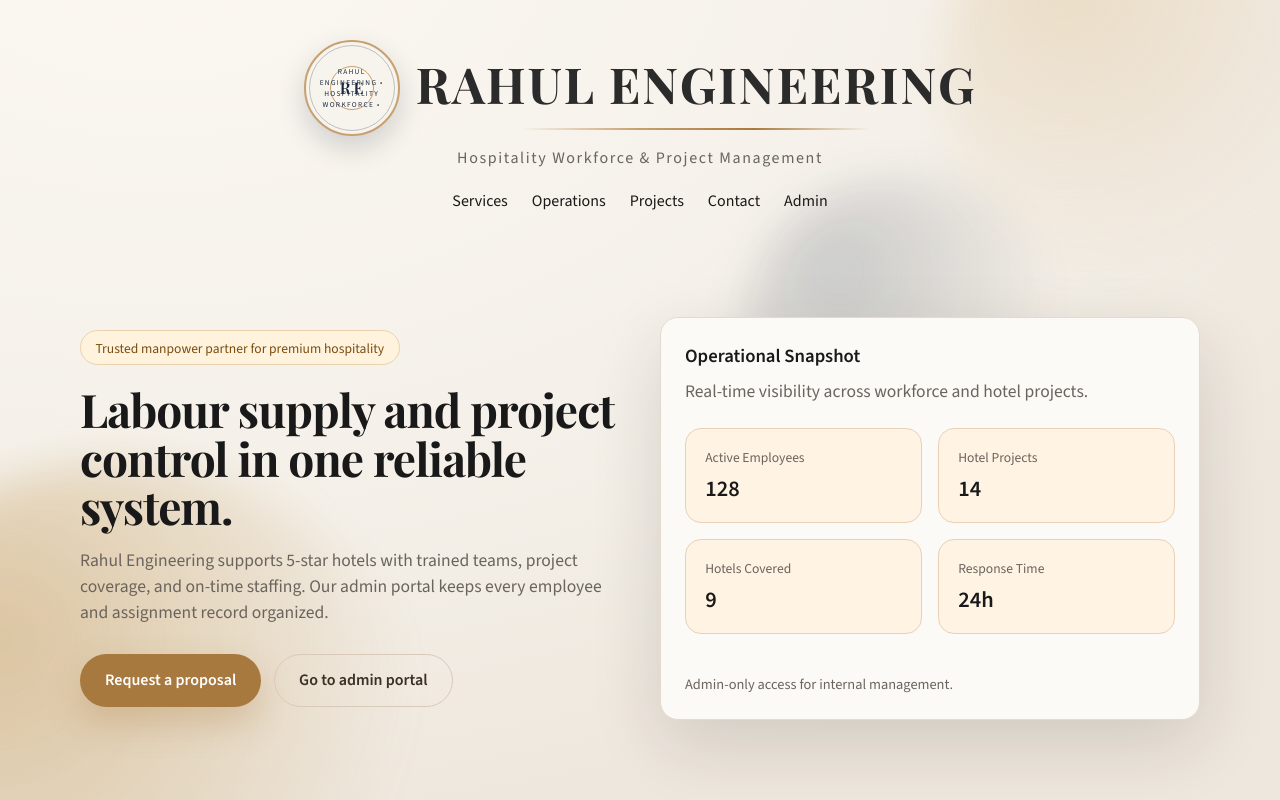
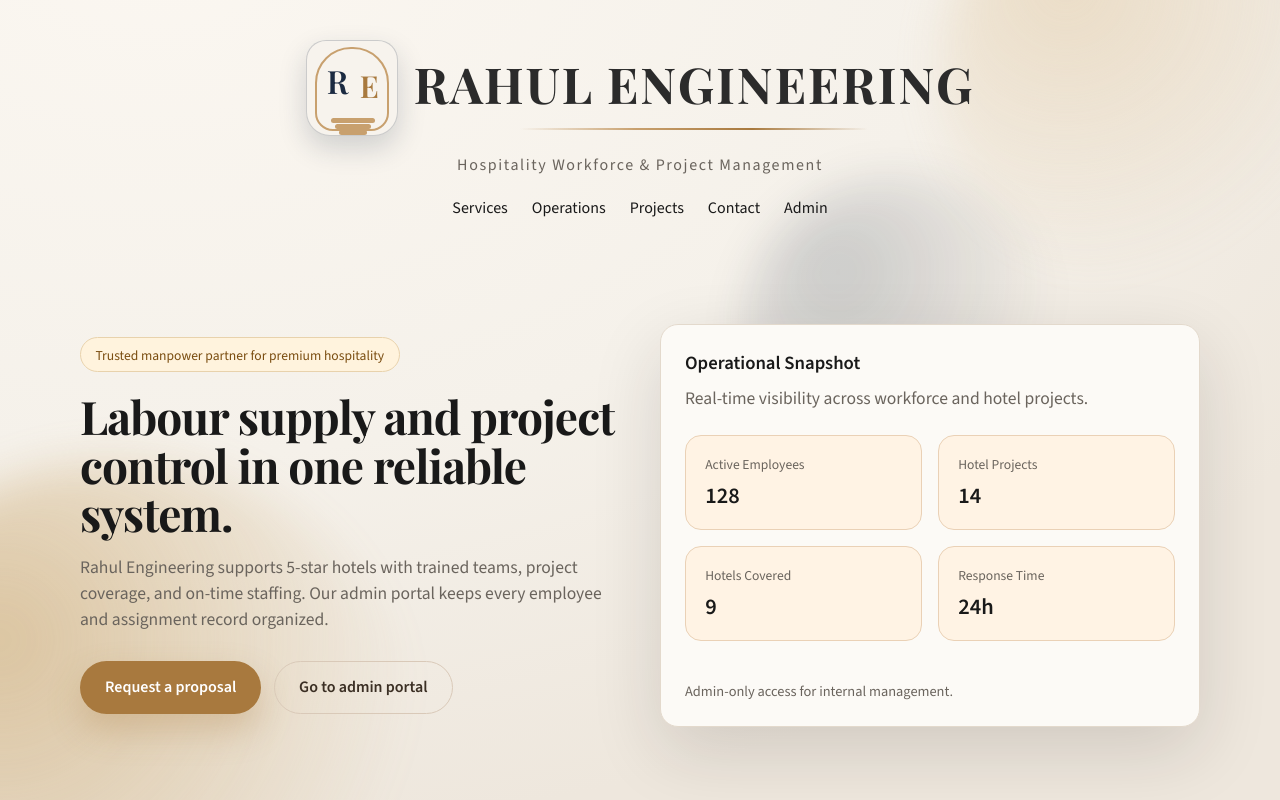
Before and after one commit to rahullpandey/rahul-engineering, a Next.js app: page / in a window 1280 px wide. Shown: the top 800 px of the page. Built offline with nearby package versions, Linux system fonts and the light colour scheme; no server answers; the database is empty.

Commit message:
Add doorway RE logo

```diff
--- a/app/globals.css
+++ b/app/globals.css
@@ -253,47 +253,72 @@ textarea {
   justify-content: center;
 }
 
-.logo-badge {
-  width: 96px;
+.logo-doorway {
+  width: 92px;
   height: 96px;
   position: relative;
-  border-radius: 999px;
-  border: 2px solid #c8a06e;
-  background: #f7f3ed;
-  box-shadow: 0 12px 28px rgba(27, 42, 65, 0.18);
   display: grid;
   place-items: center;
+  border-radius: 20px 20px 24px 24px;
+  background: #f7f3ed;
+  border: 1.5px solid rgba(27, 42, 65, 0.2);
+  box-shadow: 0 12px 28px rgba(27, 42, 65, 0.18);
 }
 
-.logo-badge .badge-ring {
+.logo-doorway::before {
+  content: "";
   position: absolute;
-  width: 86px;
-  height: 86px;
-  border-radius: 999px;
-  border: 1px solid rgba(27, 42, 65, 0.25);
-  color: #1b2a41;
-  font-size: 0.46rem;
-  letter-spacing: 0.18em;
-  text-transform: uppercase;
-  display: grid;
-  place-items: center;
-  text-align: center;
-  padding: 8px;
+  width: 70px;
+  height: 80px;
+  border-radius: 36px 36px 18px 18px;
+  border: 2px solid #c8a06e;
+  top: 6px;
 }
 
-.logo-badge .badge-center {
-  width: 44px;
-  height: 44px;
-  border-radius: 999px;
-  border: 1.5px solid #c8a06e;
-  display: grid;
-  place-items: center;
+.logo-doorway .door-r,
+.logo-doorway .door-e {
+  position: absolute;
   font-family: "Playfair Display", "Times New Roman", serif;
   font-weight: 600;
   color: #1b2a41;
-  letter-spacing: 0.18em;
-  padding-left: 0.18em;
-  background: #fbf7f1;
+}
+
+.logo-doorway .door-r {
+  font-size: 2rem;
+  left: 20px;
+  top: 16px;
+}
+
+.logo-doorway .door-e {
+  font-size: 1.9rem;
+  right: 18px;
+  top: 22px;
+  color: #a8793e;
+}
+
+.logo-doorway .door-steps {
+  position: absolute;
+  height: 5px;
+  background: #c8a06e;
+  border-radius: 6px;
+  bottom: 12px;
+}
+
+.logo-doorway .step-1 {
+  width: 44px;
+  left: 24px;
+}
+
+.logo-doorway .step-2 {
+  width: 36px;
+  left: 28px;
+  bottom: 6px;
+}
+
+.logo-doorway .step-3 {
+  width: 28px;
+  left: 32px;
+  bottom: 0;
 }
 
 .logo-shimmer::after {
--- a/app/page.js
+++ b/app/page.js
@@ -26,11 +26,12 @@ export default async function HomePage({ searchParams }) {
       <header className="container" style={{ paddingTop: "2.5rem", paddingBottom: "1.5rem" }}>
         <div style={{ textAlign: "center" }}>
           <div className="logo-lockup">
-            <div className="logo-badge" aria-hidden>
-              <div className="badge-ring">
-                Rahul Engineering • Hospitality Workforce •
-              </div>
-              <div className="badge-center">RE</div>
+            <div className="logo-doorway" aria-hidden>
+              <div className="door-r">R</div>
+              <div className="door-e">E</div>
+              <span className="door-steps step-1" />
+              <span className="door-steps step-2" />
+              <span className="door-steps step-3" />
             </div>
             <div>
               <div
```
